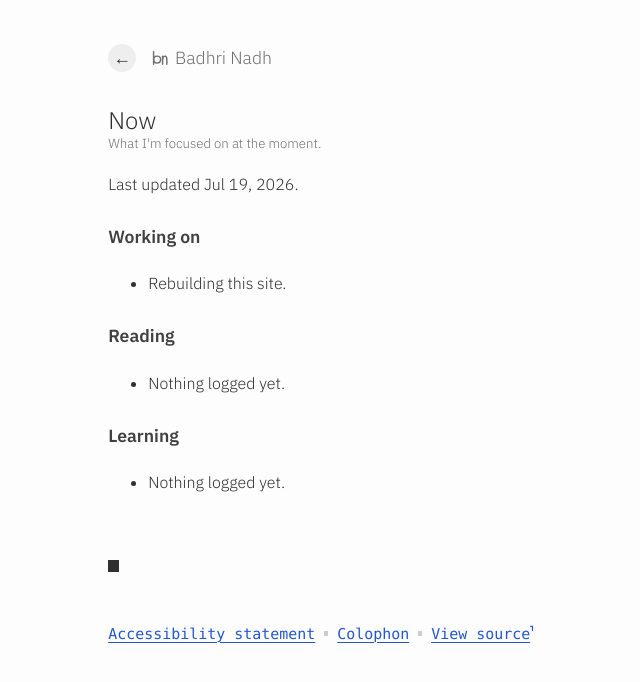
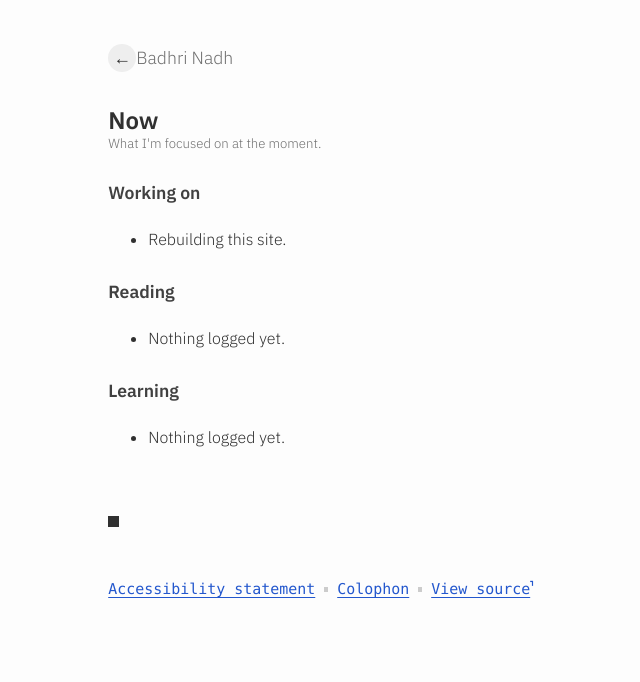
Before and after one commit to BadhriNadhBade/badhrinadh.com, a Jekyll site: the page built from _pages/now.md, in a window 1280 px wide. Shown: the top 682 px of the page, without its empty margins (215-855 px from the left). Built offline with Jekyll 4.4.1, drawn with Linux system fonts in a browser that asks for light colours; Markdown is read by kramdown in place of the engine named in the settings.

Commit message:
remove monogram from pages, bold h1, drop now page date

```diff
--- a/_includes/logo.html
+++ /dev/null
@@ -1,15 +0,0 @@
-{% comment %}
-  PLACEHOLDER MARK — replace with your own.
-
-  muan.co's logo is the character 安 (the "an" of Mu-An), which is personal
-  branding and not reusable. This is a neutral "bn" monogram drawn in the same
-  construction so it inherits the same sizing and --logoColor treatment:
-  16px strokes, round caps, 196x169 viewBox.
-{% endcomment %}
-<svg class="logo" viewBox="0 0 196 169" fill="none" xmlns="http://www.w3.org/2000/svg">
-  <title>bn</title>
-  <path d="M40 8V148" stroke="#cccccc" stroke-width="16" stroke-linecap="round" stroke-linejoin="round"/>
-  <path d="M40 96C40 74 57 57 79 57C101 57 118 74 118 96C118 118 101 135 79 135C57 135 40 118 40 96Z" stroke="#cccccc" stroke-width="16" stroke-linecap="round" stroke-linejoin="round"/>
-  <path d="M140 148V57" stroke="#cccccc" stroke-width="16" stroke-linecap="round" stroke-linejoin="round"/>
-  <path d="M140 96C140 74 152 57 168 57C184 57 188 74 188 96V148" stroke="#cccccc" stroke-width="16" stroke-linecap="round" stroke-linejoin="round"/>
-</svg>
--- a/_layouts/default.html
+++ b/_layouts/default.html
@@ -59,15 +59,13 @@
   <body class="{% if page.root != true %}post-body{% endif %} col-{{ page.collection }}" data-page-type="{{ page.type }}">
     <header>
       {% comment %}
-        The monogram is a wayfinding cue for inner pages — it sits next to the
-        back arrow and the site name. The home page doesn't need it: you're
-        already there, and there's nothing to navigate back to. Dropping the
-        whole container rather than just the SVG avoids leaving an empty div.
+        Inner pages get a back arrow and the site name. The monogram is
+        deliberately absent from the page body — it survives only as the
+        browser-tab icon (assets/fav.svg, linked in <head>).
       {% endcomment %}
       {% if page.root != true %}
         <div class="logo-container">
           <a href="/{% if page.collection == "notes" %}notes{% endif %}" aria-label="Home" class="back-link">&leftarrow;</a>
-          {% include logo.html %}
           <span class="font">Badhri Nadh</span>
         </div>
       {% endif %}
--- a/_pages/now.md
+++ b/_pages/now.md
@@ -6,8 +6,6 @@ header_content: What I'm focused on at the moment.
 ---
 
 <!-- PLACEHOLDER — replace with your own. See https://nownownow.com/about -->
-
-Last updated {{ page.date | date: "%b %e, %Y" }}.
 
 ## Working on
 
--- a/assets/new.scss
+++ b/assets/new.scss
@@ -112,14 +112,6 @@ h1, h2, h3, h4, h5, h6 {
   font-weight: 300;
 }
 
-.logo {
-  width: 2em;
-
-  path {
-    stroke: var(--logoColor);
-  }
-}
-
 .logo-container {
   display: flex;
   align-items: center;
@@ -129,17 +121,6 @@ h1, h2, h3, h4, h5, h6 {
   .logo-container {
     line-height: 1em;
     color: var(--mutedTextColor);
-  }
-
-  .logo {
-    width: 1em;
-    margin-left: .8em;
-    margin-right: .4em;
-
-    path {
-      stroke: var(--mutedTextColor);
-      stroke-width: 16;
-    }
   }
 
   .h1 {
@@ -153,7 +134,7 @@ h1, h2, h3, h4, h5, h6 {
 
 .h1 {
   font-size: 1.2rem;
-  font-weight: 300;
+  font-weight: 600;
   margin-bottom: 0;
 }
 
@@ -939,10 +920,3 @@ label:has(input:not(:checked)) ~ label:has(input:not(:checked)) ~ label:has(inpu
     color: var(--textColor);
   }
 }
-
-// The site name on the home page. Scoped to the root page so post and note
-// titles, which share .h1, keep the light weight. The 600 face is already
-// loaded in the layout.
-body:not(.post-body) .h1 {
-  font-weight: 600;
-}
```
